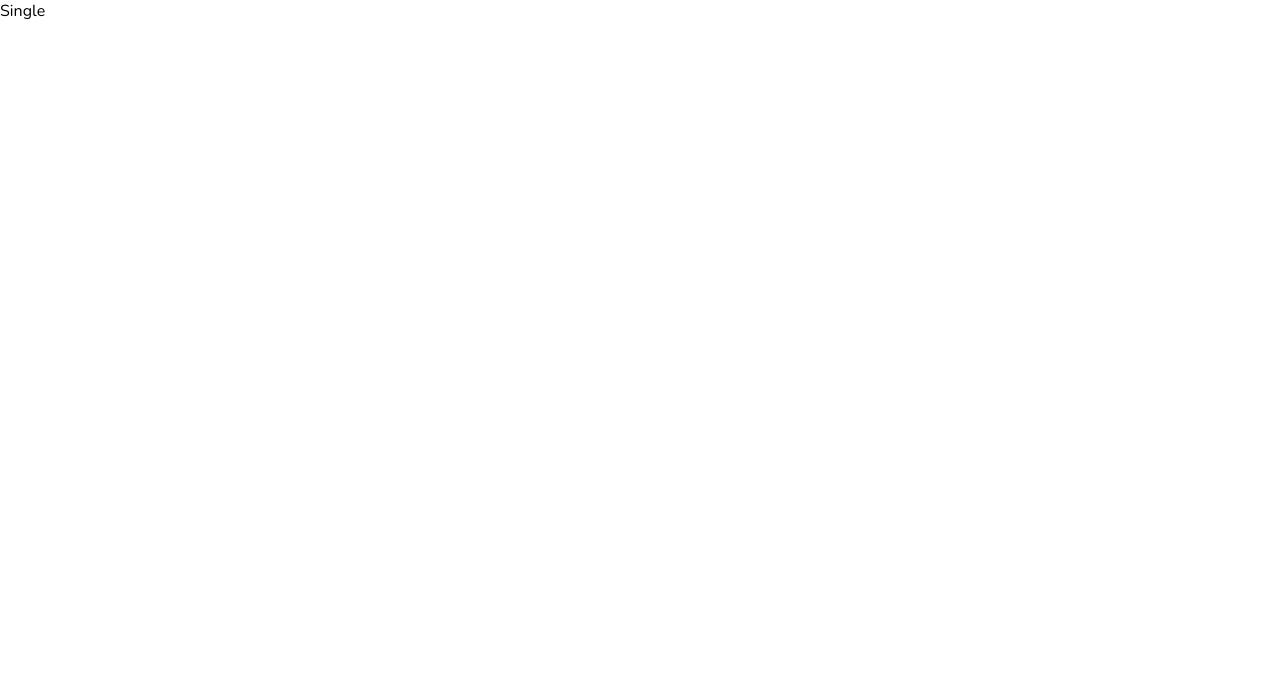
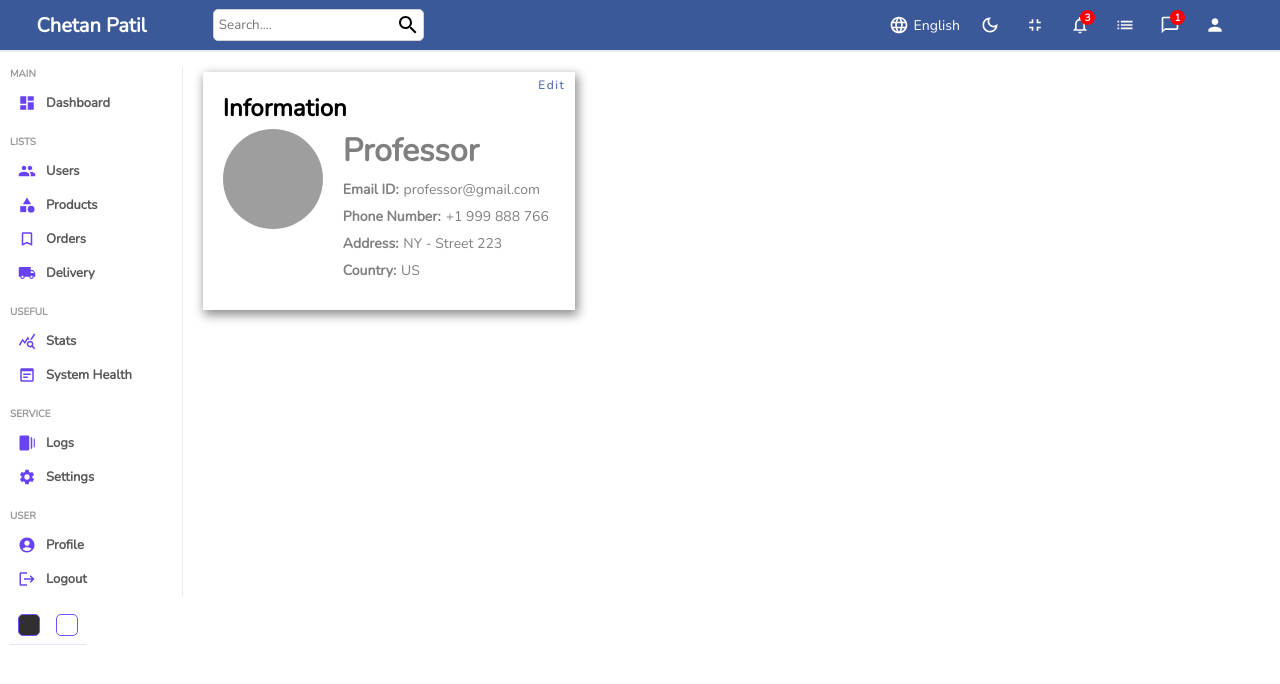
Before and after one commit to ChetanPatil23/Admin-Dashboard, a React (Create React App) app: page /users/1 in a window 1280 px wide. Shown: the top 684 px of the page. Built offline with nearby package versions, Linux system fonts and the light colour scheme; grey boxes are pictures that could not be loaded.

Commit message:
Single User

```diff
--- a/src/pages/single/Single.js
+++ b/src/pages/single/Single.js
@@ -1,8 +1,51 @@
 import React from "react";
+import Navbar from "../../components/navbar/Navbar";
+import Sidebar from "../../components/sidebar/Sidebar";
 import "./single.scss";
 
 const Single = () => {
-  return <div>Single</div>;
+  return (
+    <div className="single">
+      <Sidebar />
+      <div className="singleContainer">
+        <Navbar />
+        <div className="top">
+          <div className="left">
+            <div className="editBtn">Edit</div>
+            <h2 className="title">Information</h2>
+            <div className="item">
+              <img
+                className="image"
+                src="https://th.bing.com/th/id/OIP.FlCvDiM99v7ghRF05mpjaAHaEK?pid=ImgDet&rs=1"
+                alt="image"
+              />
+              <div className="details">
+                <h1 className="itemTitle">Professor</h1>
+                <div className="detailItem">
+                  <span className="itemKey">Email ID:</span>
+                  <span className="itemValue">professor@gmail.com</span>
+                </div>
+                <div className="detailItem">
+                  <span className="itemKey">Phone Number:</span>
+                  <span className="itemValue">+1 999 888 766</span>
+                </div>
+                <div className="detailItem">
+                  <span className="itemKey">Address:</span>
+                  <span className="itemValue">NY - Street 223</span>
+                </div>
+                <div className="detailItem">
+                  <span className="itemKey">Country:</span>
+                  <span className="itemValue">US</span>
+                </div>
+              </div>
+            </div>
+          </div>
+          <div className="right"></div>
+        </div>
+        <div className="bottom"></div>
+      </div>
+    </div>
+  );
 };
 
 export default Single;
--- a/src/pages/single/single.scss
+++ b/src/pages/single/single.scss
@@ -0,0 +1,65 @@
+.single {
+  display: flex;
+  width: 100%;
+  .singleContainer {
+    flex: 6;
+    .top {
+      padding: 20px;
+      display: flex;
+      gap: 20px;
+      .left {
+        flex: 1;
+        padding: 20px;
+        box-shadow: 2px 4px 10px 1px rgba(0, 0, 0, 0.45);
+      -webkit-box-shadow: 2px 4px 10px 1px rgba(0, 0, 0, 0.45);
+        position: relative;
+        .title{
+            margin-bottom: 5px;
+        }
+        .editBtn {
+          position: absolute;
+          top: 0;
+          right: 0;
+          letter-spacing: 1.5px;
+          font-size: 12px;
+          cursor: pointer;
+          color: #3b5998;
+          padding: 5px 10px;
+          transition: 0.5s all ease-in;
+          &:hover {
+            background-color: #3b5998;
+            color: white;
+          }
+        }
+        .item {
+          display: flex;
+          gap: 20px;
+          .image {
+            height: 100px;
+            width: 100px;
+            border-radius: 50%;
+            object-fit: cover;
+          }
+          .details {
+            margin-bottom: 10px;
+            color: gray;
+            .detailItem {
+              margin-top: 8px;
+              font-size: 14px;
+              .itemKey {
+                margin-right: 5px;
+                font-weight: bold;
+              }
+              .itemValue {
+                font-weight: 300;
+              }
+            }
+          }
+        }
+      }
+      .right {
+        flex: 2;
+      }
+    }
+  }
+}
```
